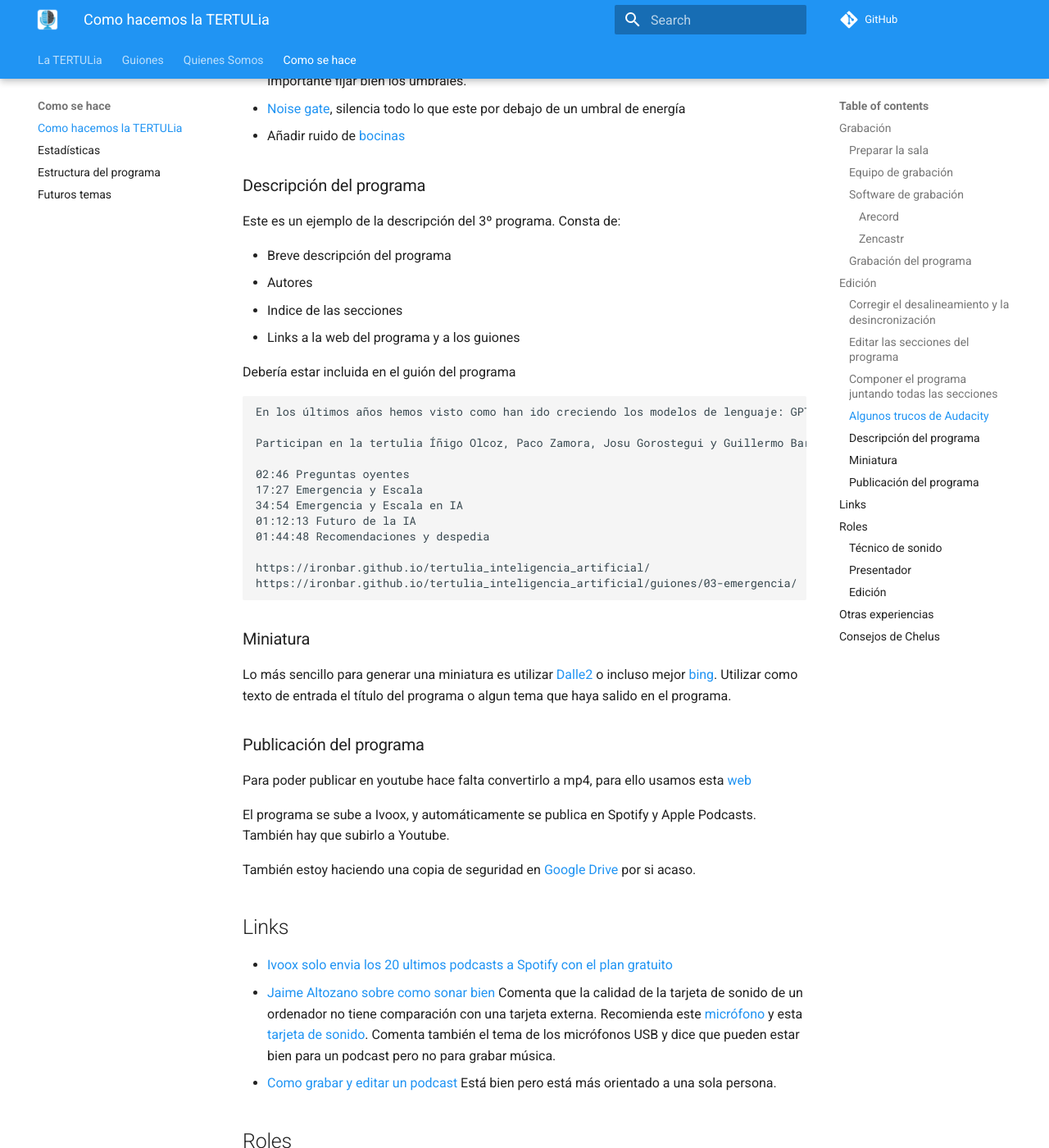
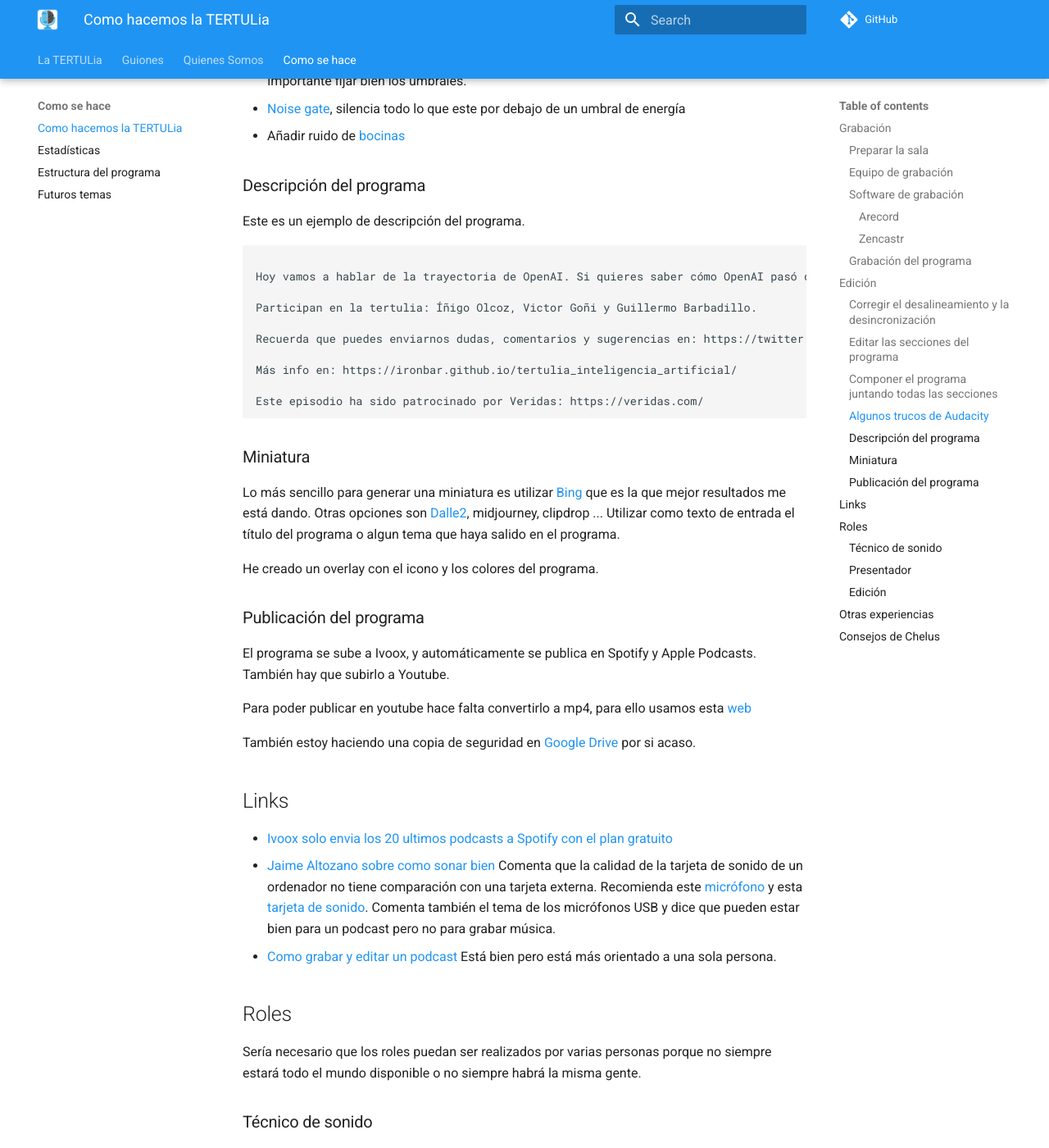
Before and after one commit to ironbar/tertulia_inteligencia_artificial, an MkDocs documentation site: the page built from docs/como-se-hace/como-hacemos-la-tertulia.md, in a window 1280 px wide and 1400 px high, scrolled down 3822 px. Shown: the whole window at 82% size. Built offline with MkDocs 1.6.1 and Material for MkDocs 9.7.7, drawn with Linux system fonts in a browser that asks for light colours; comment, search, counter and statistics services are not loaded.

Commit message:
editada la miniatura y descripcion del programa

````diff
--- a/docs/como-se-hace/como-hacemos-la-tertulia.md
+++ b/docs/como-se-hace/como-hacemos-la-tertulia.md
@@ -135,41 +135,35 @@
 
 ### Descripción del programa
 
-Este es un ejemplo de la descripción del 3º programa. Consta de:
-
-- Breve descripción del programa
-- Autores
-- Indice de las secciones
-- Links a la web del programa y a los guiones
-
-Debería estar incluida en el guión del programa
+Este es un ejemplo de descripción del programa.
 
 ```text
-En los últimos años hemos visto como han ido creciendo los modelos de lenguaje: GPT2, GPT3 y ahora GPT4. Cuando los modelos de lenguaje crecen en tamaño desarrollan nuevas habilidades de manera espontánea y no predecible, por ejemplo la capacidad de hacer calculos matemáticos. Hoy vamos a hablar sobre este fenomeno de emergencia de habilidades al aumentar la escala y discutiremos si esta senda de entrenar modelos más grandes en cada vez más datos es suficiente para llegar a la Inteligencia Artificial General.
 
-Participan en la tertulia Íñigo Olcoz, Paco Zamora, Josu Gorostegui y Guillermo Barbadillo.
+Hoy vamos a hablar de la trayectoria de OpenAI. Si quieres saber cómo OpenAI pasó de ser una ONG a una empresa valorada en 30 mil millones de dolares, controlada por Microsoft quédate con nosotros. Debatiremos cómo OpenAI se ha ido volviendo más secretista y cerrada con el tiempo, del valor del código abierto frente al valor de la accesibilidad y muchos temas más.
 
-02:46 Preguntas oyentes
-17:27 Emergencia y Escala
-34:54 Emergencia y Escala en IA
-01:12:13 Futuro de la IA
-01:44:48 Recomendaciones y despedia
+Participan en la tertulia: Íñigo Olcoz, Victor Goñi y Guillermo Barbadillo.
 
-https://ironbar.github.io/tertulia_inteligencia_artificial/
-https://ironbar.github.io/tertulia_inteligencia_artificial/guiones/03-emergencia/
+Recuerda que puedes enviarnos dudas, comentarios y sugerencias en: https://twitter.com/TERTUL_ia
+
+Más info en: https://ironbar.github.io/tertulia_inteligencia_artificial/
+
+Este episodio ha sido patrocinado por Veridas: https://veridas.com/
 ```
 
 ### Miniatura
 
-Lo más sencillo para generar una miniatura es utilizar [Dalle2](https://labs.openai.com/) o incluso mejor [bing](bing.com/chat).
+Lo más sencillo para generar una miniatura es utilizar [Bing](bing.com/chat) que es la que mejor
+resultados me está dando. Otras opciones son [Dalle2](https://labs.openai.com/), midjourney, clipdrop ...
 Utilizar como texto de entrada el título del programa o algun tema que haya salido en el programa.
+
+He creado un overlay con el icono y los colores del programa.
 
 ### Publicación del programa
 
-Para poder publicar en youtube hace falta convertirlo a mp4, para ello usamos esta [web](https://www.onlineconverter.com/audio-to-video)
-
 El programa se sube a Ivoox, y automáticamente se publica en Spotify y Apple Podcasts. También hay que subirlo
 a Youtube.
+
+Para poder publicar en youtube hace falta convertirlo a mp4, para ello usamos esta [web](https://www.onlineconverter.com/audio-to-video)
 
 También estoy haciendo una copia de seguridad en [Google Drive](https://drive.google.com/drive/u/1/folders/1dr8fYZERMS9wd2dRdMhkLSYyPHLI_lrv) por si acaso.
 ## Links
````
